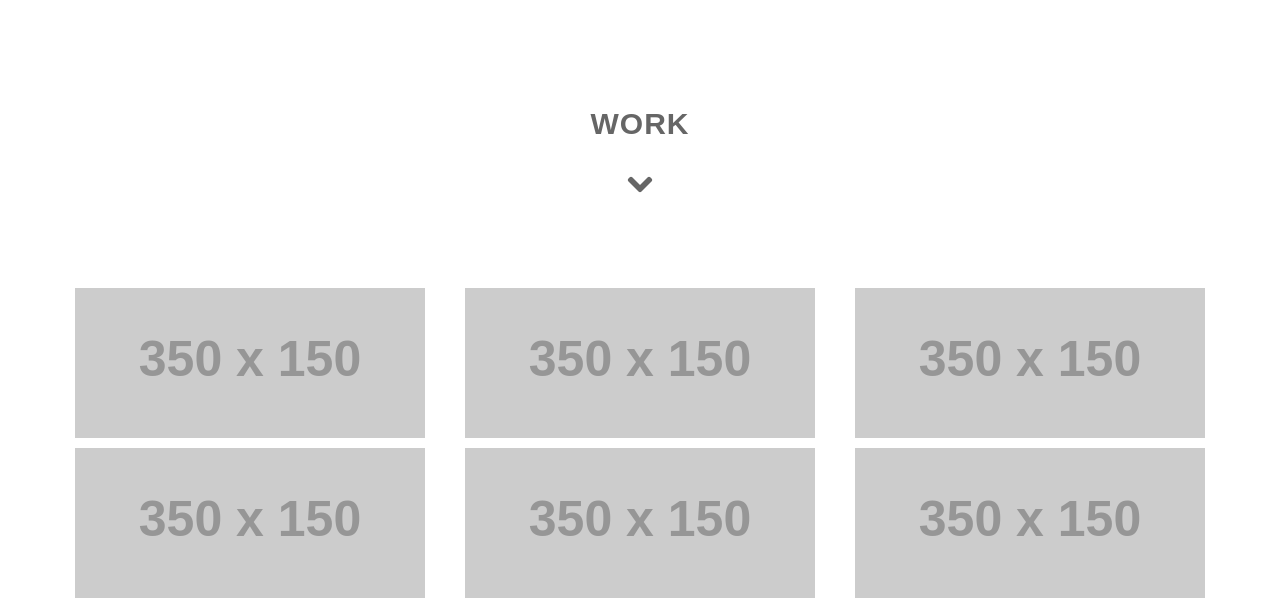
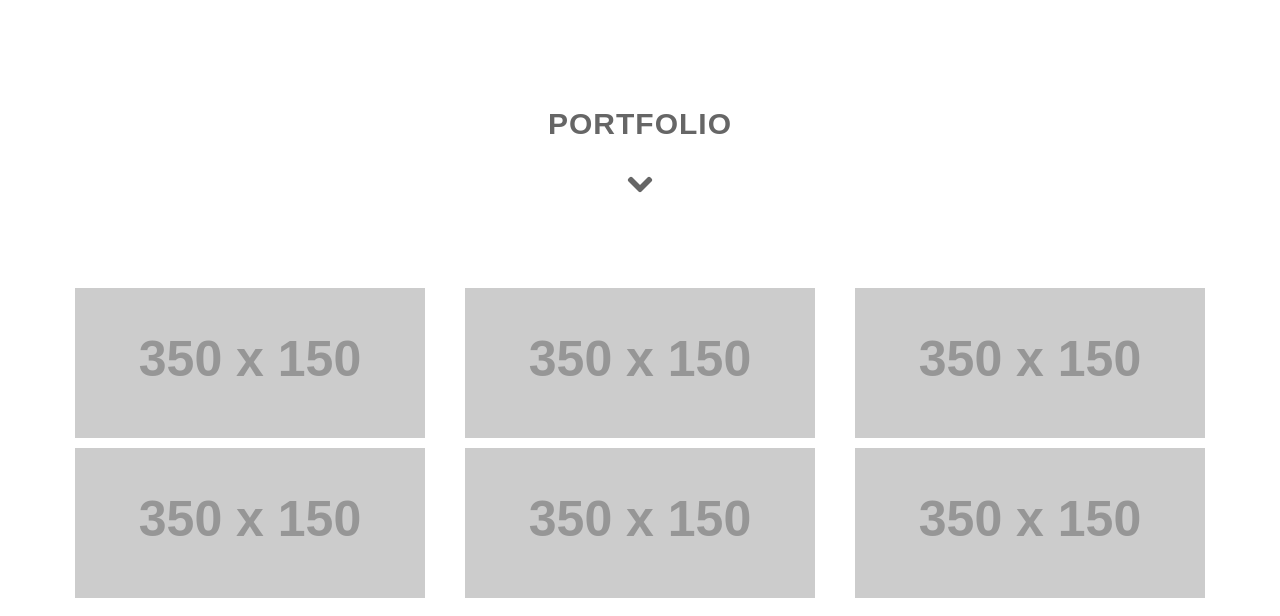
Before and after one commit to itssuraj/itssuraj.github.io, a plain HTML site: page index.html in a window 1280 px wide. Shown: the part 1343-1959 px from the top of the page. Drawn offline with Linux system fonts and the light colour scheme; placeholder pictures from the web are drawn by us.

Commit message:
Portfolio title added

```diff
--- a/index.html
+++ b/index.html
@@ -78,7 +78,7 @@
             <div class="row">
                 <div class="col-lg-8 col-lg-offset-2">
                     <div class="section-heading">
-                        <h2>Work</h2>
+                        <h2>Portfolio</h2>
                         <i class="fa fa-2x fa-chevron-down"></i>
                     </div>
                 </div>
```
